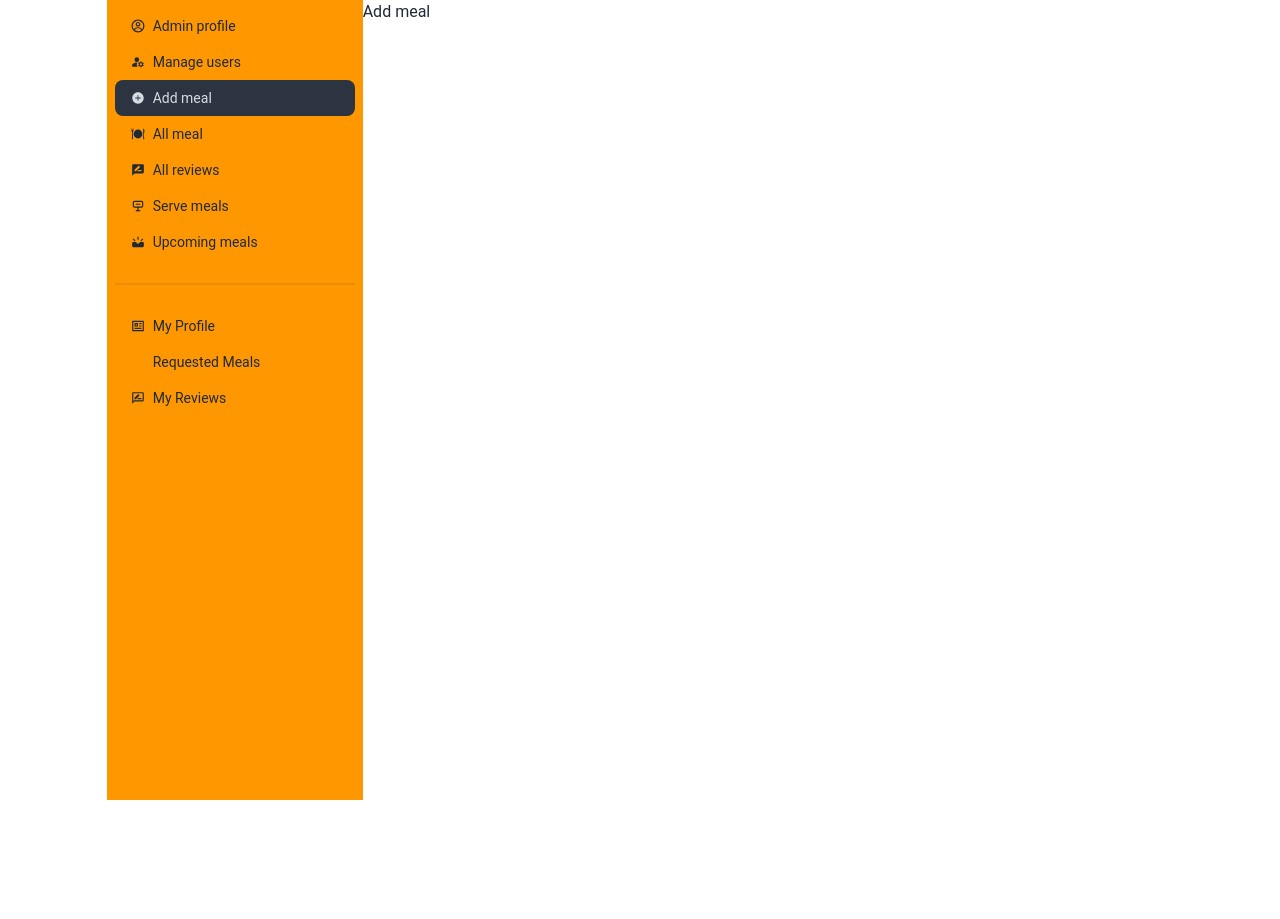
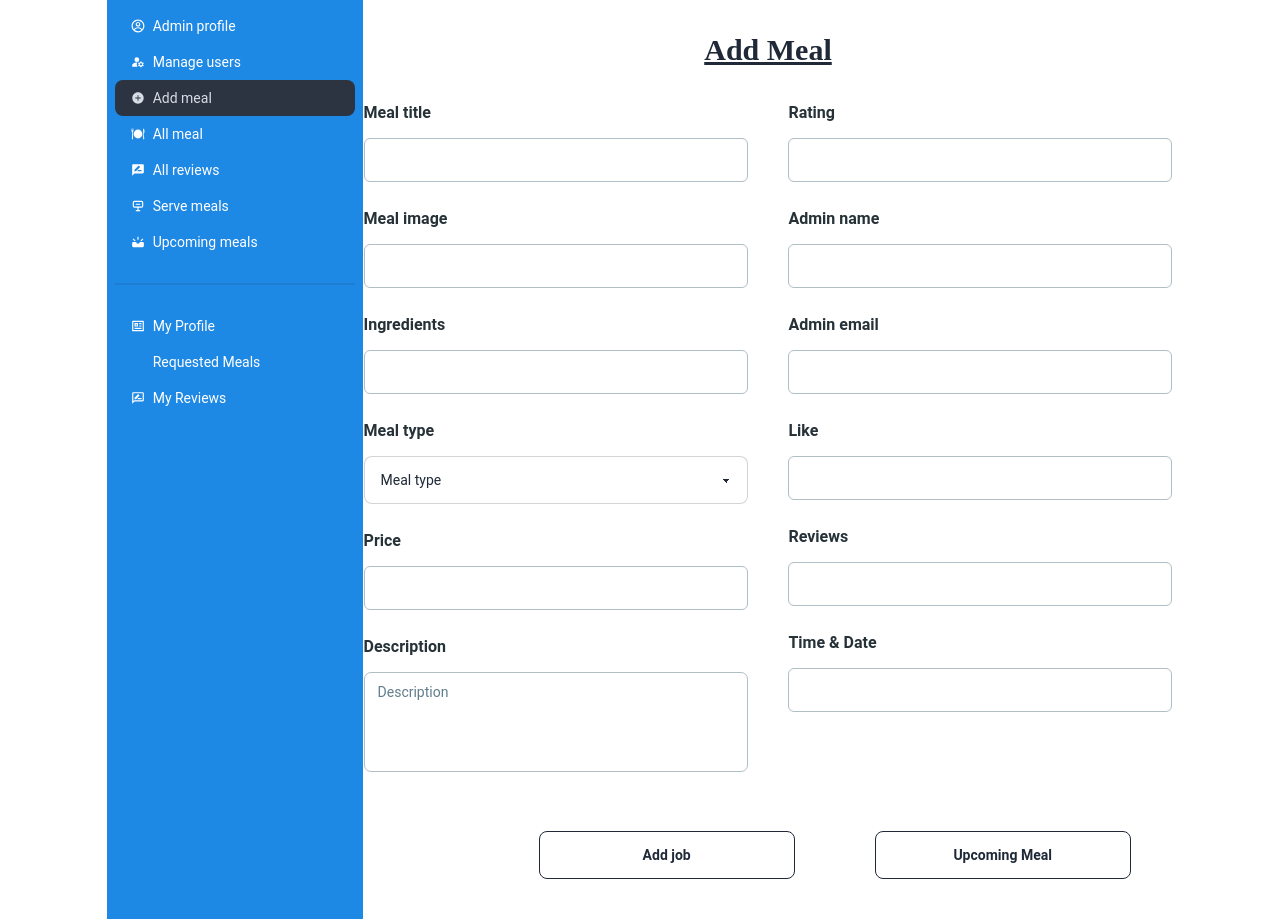
Before and after one commit to mazharul-islam356/eat-and-excels-clint, a React (Vite) app: page /dashBoard/addMeal in a window 1280 px wide. Before the commit the page ends 800 px from the top, so only its background shows below. Built offline with nearby package versions, Linux system fonts and the light colour scheme; no server answers; some icons are missing.

Commit message:
added login and log out button conditionaly

```diff
--- a/src/Authentication/Login/Login.jsx
+++ b/src/Authentication/Login/Login.jsx
@@ -10,6 +10,7 @@ import { FcGoogle } from "react-icons/fc";
 
 const Login = () => {
    const [error,setError] = useState('')
+
   const {
     register,
     handleSubmit,
--- a/src/MainLayout/DashBoard.jsx
+++ b/src/MainLayout/DashBoard.jsx
@@ -17,7 +17,7 @@ const DashBoard = () => {
 
     return (
         <div className="flex w-10/12 mx-auto">
-            <div className="w-64 bg-orange-500 min-h-screen">
+            <div className="w-64 bg-blue-600 text-white min-h-screen">
             <ul className="menu">
 
                 {
--- a/src/pages/DashBoard/MyProfile/AddMeal.jsx
+++ b/src/pages/DashBoard/MyProfile/AddMeal.jsx
@@ -1,9 +1,191 @@
+import { Input, Textarea, Typography } from "@material-tailwind/react";
+import { useForm } from "react-hook-form";
+import useAxiosSecure from "../../../hooks/useAxiosSecure";
 
 const AddMeal = () => {
+
+    const axiosSecure = useAxiosSecure()
+
+    axiosSecure.post('http://localhost:5173/allData')
+    .then(res=>console.log(res.data))
+
+    const { register, handleSubmit } = useForm();
+    const onSubmit = (data) =>
+    console.log(data);
+
+
     return (
         <div>
-            Add meal
+            <h2 className="text-3xl text-center mt-8 underline font-serif font-semibold">Add Meal</h2>
+           <form onSubmit={handleSubmit(onSubmit)}>
+          <div className="lg:flex gap-10 justify-evenly">
+            <div className="mt-8 mb-2 w-80 max-w-screen-lg sm:w-96">
+              <div className="mb-1 flex flex-col gap-6">
+                <Typography variant="h6" color="blue-gray" className="-mb-3">
+                  Meal title
+                </Typography>
+                <Input
+                  {...register("title")}
+                  size="lg"
+                  className=" !border-t-blue-gray-200 focus:!border-t-gray-900"
+                  labelProps={{
+                    className: "before:content-none after:content-none",
+                  }}
+                />
+                <Typography variant="h6" color="blue-gray" className="-mb-3">
+                  Meal image
+                </Typography>
+                <Input
+                {...register("image")}
+
+                  size="lg"
+                  className=" !border-t-blue-gray-200 focus:!border-t-gray-900"
+                  labelProps={{
+                    className: "before:content-none after:content-none",
+                  }}
+                />
+                <Typography variant="h6" color="blue-gray" className="-mb-3">
+                  Ingredients
+                </Typography>
+                <Input
+                {...register("ingredients")}
+                  size="lg"
+                  className=" !border-t-blue-gray-200 focus:!border-t-gray-900"
+                  labelProps={{
+                    className: "before:content-none after:content-none",
+                  }}
+                />
+                <Typography variant="h6" color="blue-gray" className="-mb-3">
+                  Meal type
+                </Typography>
+                <select
+                  defaultValue={"defult"}
+                  {...register("type")}
+                  className="select select-bordered w-96"
+                >
+                  <option value="defult" disabled>
+                    Meal type
+                  </option>
+                  <option>All meal</option>
+                  <option>breakfast</option>
+                  <option>lunch</option>
+                  <option>dinner</option>
+                </select>
+                <Typography variant="h6" color="blue-gray" className="-mb-3">
+                  Price
+                </Typography>
+                <Input
+                  {...register("price")}
+                  size="lg"
+                  placeholder=""
+                  className=" !border-t-blue-gray-200 focus:!border-t-gray-900"
+                  labelProps={{
+                    className: "before:content-none after:content-none",
+                  }}
+                />
+
+                <Typography variant="h6" color="blue-gray" className="-mb-3">
+                Description
+                </Typography>
+                <div className="w-96">
+                  <Textarea {...register("description")}  label="Description" />
+                </div>
+              </div>
+            </div>
+            <div className="mt-8 mb-2 w-80 max-w-screen-lg sm:w-96">
+              <div className="mb-1 flex flex-col gap-6">
+
+              <Typography variant="h6" color="blue-gray" className="-mb-3">
+                  Rating
+                </Typography>
+                <Input
+                {...register("rating")}
+
+                  size="lg"
+                  className=" !border-t-blue-gray-200 focus:!border-t-gray-900"
+                  labelProps={{
+                    className: "before:content-none after:content-none",
+                  }}
+                />
+
+                <Typography variant="h6" color="blue-gray" className="-mb-3">
+                  Admin name
+                </Typography>
+                <Input
+                {...register("name")}
+
+                  size="lg"
+                  placeholder=""
+                  className=" !border-t-blue-gray-200 focus:!border-t-gray-900"
+                  labelProps={{
+                    className: "before:content-none after:content-none",
+                  }}
+                />
+                <Typography variant="h6" color="blue-gray" className="-mb-3">
+                  Admin email
+                </Typography>
+                <Input
+                {...register("email")}
+                  size="lg"
+                  placeholder=""
+                  className=" !border-t-blue-gray-200 focus:!border-t-gray-900"
+                  labelProps={{
+                    className: "before:content-none after:content-none",
+                  }}
+                />
+
+                <Typography variant="h6" color="blue-gray" className="-mb-3">
+                  Like
+                </Typography>
+                <Input
+                  {...register("like")}
+                  size="lg"
+                  placeholder=""
+                  className=" !border-t-blue-gray-200 focus:!border-t-gray-900"
+                  labelProps={{
+                    className: "before:content-none after:content-none",
+                  }}
+                />
+                <Typography variant="h6" color="blue-gray" className="-mb-3">
+                  Reviews
+                </Typography>
+                <Input
+                  {...register("reviews")}
+                  size="lg"
+                  placeholder=""
+                  className=" !border-t-blue-gray-200 focus:!border-t-gray-900"
+                  labelProps={{
+                    className: "before:content-none after:content-none",
+                  }}
+                />
+                <Typography variant="h6" color="blue-gray" className="-mb-3">
+                  Time & Date
+                </Typography>
+                <Input
+                  {...register("time&date")}
+                  size="lg"
+                  placeholder=""
+                  className=" !border-t-blue-gray-200 focus:!border-t-gray-900"
+                  labelProps={{
+                    className: "before:content-none after:content-none",
+                  }}
+                />
+
+
+              </div>
+            </div>
+          </div>
+          <div className="flex mt-8">
+          <button className=" btn lg:ml-44 btn-wide mb-10 mt-2 btn-outline">
+            Add job
+          </button>
+          <button className="btn ml-20 btn-wide mb-10 mt-2 btn-outline">
+            Upcoming Meal
+          </button>
+          </div>
+        </form>
         </div>
+
     );
 };
 
--- a/src/pages/DashBoard/MyProfile/MyProfile.jsx
+++ b/src/pages/DashBoard/MyProfile/MyProfile.jsx
@@ -13,12 +13,12 @@ const MyProfile = () => {
         <div className="card w-96 bg-base-100 shadow-xl">
           <div className="avatar flex justify-center">
             <div className="w-24 rounded-full">
-              <img src={user.photoURL} />
+              <img src={user?.photoURL} />
             </div>
           </div>
           <div className="card-body">
             <h2 className="card-title">{user?.displayName}</h2>
-            <p><span className="font-serif font-semibold">Email: </span>{user.email}</p>
+            <p><span className="font-serif font-semibold">Email: </span>{user?.email}</p>
             <p>TODO: badges</p>
           </div>
         </div>
--- a/src/pages/Home/Navbar/Navbar.jsx
+++ b/src/pages/Home/Navbar/Navbar.jsx
@@ -14,8 +14,9 @@ import MenuItem from "@mui/material/MenuItem";
 import AdbIcon from "@mui/icons-material/Adb";
 import { NavLink } from "react-router-dom";
 import { IoRestaurant } from "react-icons/io5";
+import { AuthContext } from "../../../Authentication/Firebase/AuthProvider";
 
-const settings = ["Profile", "Account", "Dashboard", "Logout"];
+const settings = ["Profile", "Dashboard", "Logout"];
 
 function Navbar() {
   const [anchorElNav, setAnchorElNav] = React.useState(null);
@@ -35,6 +36,16 @@ function Navbar() {
   const handleCloseUserMenu = () => {
     setAnchorElUser(null);
   };
+
+  const {user,logOut} = React.useContext(AuthContext)
+  console.log(user);
+  const handleLogOut = () => {
+    logOut()
+      .then(() => console.log("log out succecfullly"))
+      .catch((err) => console.log(err));
+
+  };
+
 
   return (
     <AppBar position="static">
@@ -111,6 +122,7 @@ function Navbar() {
           </Typography>
           <Box sx={{ flexGrow: 1, display: { xs: "none", md: "flex" } }}>
 
+
           <NavLink to='/'>
             <Button
               onClick={handleCloseNavMenu}
@@ -149,9 +161,10 @@ function Navbar() {
             </Button>
            </NavLink>
 
+          </Box>
 
 
-          </Box>
+{/* Profile and dashboard */}
 
           <Box sx={{ flexGrow: 0 }}>
             <Tooltip title="Open settings">
@@ -175,11 +188,29 @@ function Navbar() {
               open={Boolean(anchorElUser)}
               onClose={handleCloseUserMenu}
             >
-              {settings.map((setting) => (
-                <MenuItem key={setting} onClick={handleCloseUserMenu}>
-                  <Typography textAlign="center">{setting}</Typography>
-                </MenuItem>
-              ))}
+
+
+
+{settings.map((setting) => (
+
+    <MenuItem key={setting} onClick={handleCloseUserMenu}>
+      {setting === "Logout" ? (
+        <NavLink onClick={handleLogOut} to={!user && '/login'}>
+          <Typography textAlign="center">{user ? 'Logout' : 'Login'}</Typography>
+        </NavLink>
+      ) : setting === "Dashboard" ? (
+        <NavLink to="/dashboard/myProfile">
+          <Typography textAlign="center">{setting}</Typography>
+        </NavLink>
+      ) : (
+        <Typography textAlign="center">{setting}</Typography>
+      )}
+    </MenuItem>
+
+))}
+
+
+
             </Menu>
           </Box>
         </Toolbar>
```
